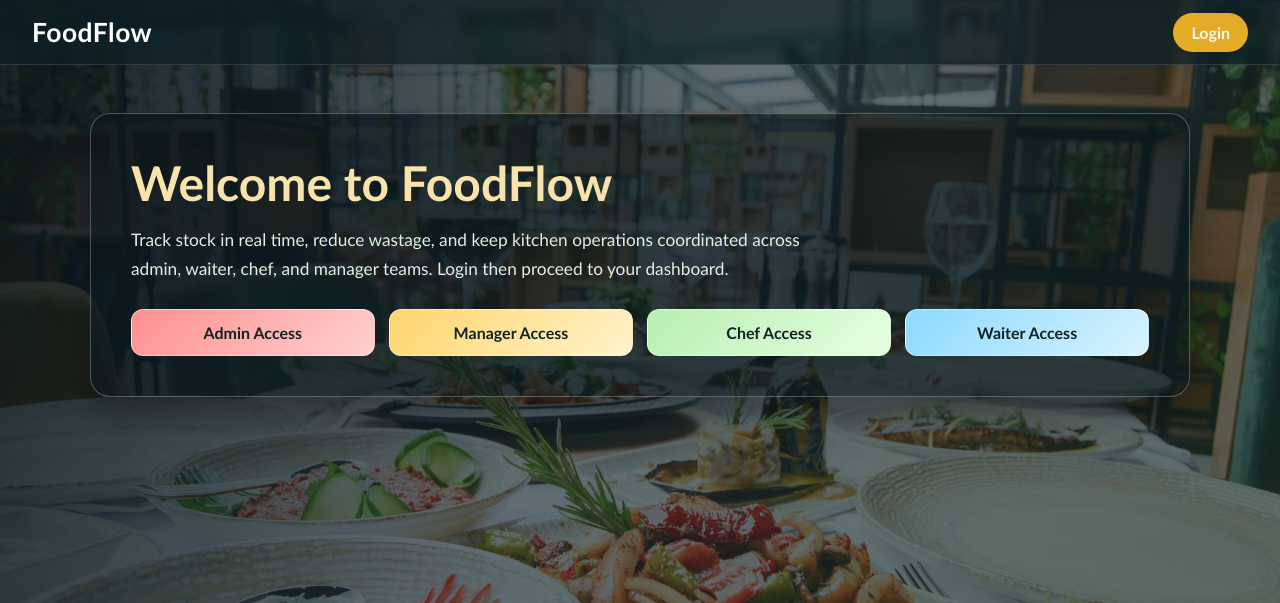
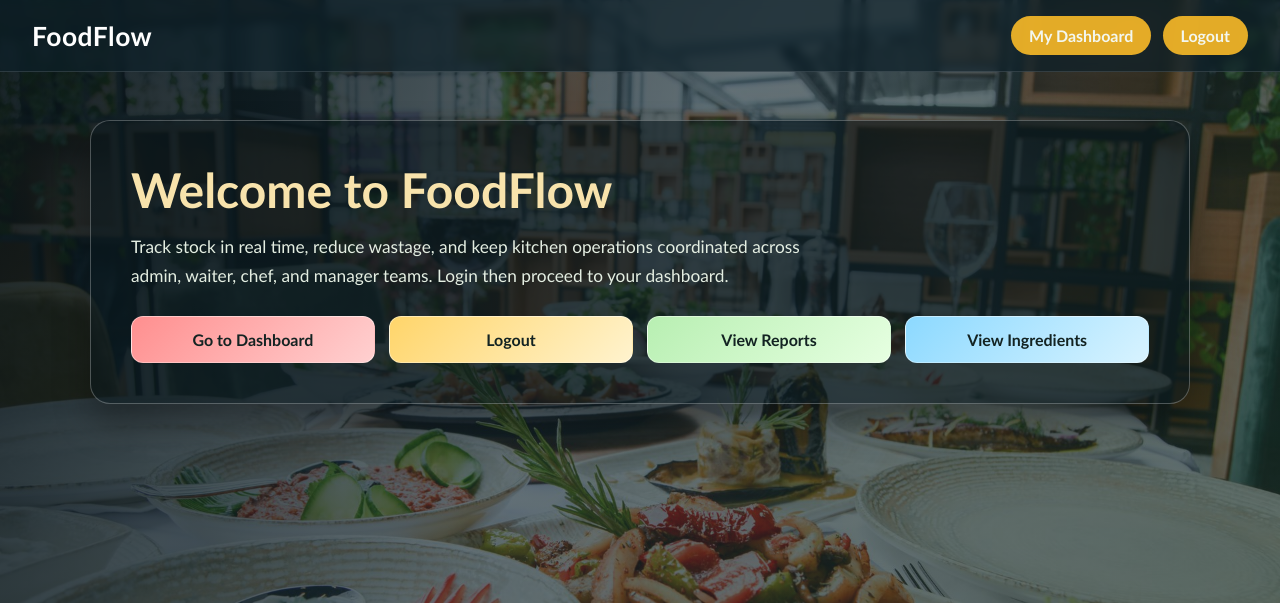
Before and after one commit to EGbbit/Digital-food-inventory-management-system, a PHP site: page /index.php in a window 1280 px wide. Shown: the top 603 px of the page. Run offline with PHP 8.4, Linux system fonts and the light colour scheme; the visitor is signed in with stand-in values (Sample User, id 1).

Commit message:
role based access

```diff
--- a/auth/login.php
+++ b/auth/login.php
@@ -4,6 +4,10 @@ require_once __DIR__ . '/../core/auth.php';
 
 $error = "";
 $info = "";
+
+if (isset($_SESSION['user_id']) && isset($_SESSION['role'])) {
+    redirect_by_role((string)$_SESSION['role']);
+}
 
 if (isset($_GET['msg']) && $_GET['msg'] === 'admin_creates_accounts') {
     $info = "Accounts are created by admin. Use the credentials provided to you.";
--- a/index.php
+++ b/index.php
@@ -1,5 +1,21 @@
 <?php
 // index.php - FoodFlow Landing Page
+require_once __DIR__ . '/core/auth.php';
+
+$isLoggedIn = isset($_SESSION['user_id']) && isset($_SESSION['role']);
+$dashboardLink = 'auth/login.php';
+
+if ($isLoggedIn) {
+    if ($_SESSION['role'] === 'admin') {
+        $dashboardLink = 'admin/admin_dashboard.php';
+    } elseif ($_SESSION['role'] === 'manager') {
+        $dashboardLink = 'roles/manager_dashboard.php';
+    } elseif ($_SESSION['role'] === 'waiter') {
+        $dashboardLink = 'roles/waiter_dashboard.php';
+    } else {
+        $dashboardLink = 'roles/chef_dashboard.php';
+    }
+}
 ?>
 <!DOCTYPE html>
 <html lang="en">
@@ -58,6 +74,12 @@
             padding: 10px 18px;
             border-radius: 999px;
             transition: transform 0.25s ease, box-shadow 0.25s ease;
+        }
+
+        .navbar-links {
+            display: flex;
+            gap: 0.7rem;
+            align-items: center;
         }
 
         .navbar-links a:hover {
@@ -160,7 +182,12 @@
     <nav class="navbar">
         <div class="navbar-brand">FoodFlow</div>
         <div class="navbar-links">
-            <a href="auth/login.php">Login</a>
+            <?php if ($isLoggedIn): ?>
+                <a href="<?php echo htmlspecialchars($dashboardLink); ?>">My Dashboard</a>
+                <a href="auth/logout.php">Logout</a>
+            <?php else: ?>
+                <a href="auth/login.php">Login</a>
+            <?php endif; ?>
         </div>
     </nav>
 
@@ -169,10 +196,17 @@
         <p>Track stock in real time, reduce wastage, and keep kitchen operations coordinated across admin, waiter, chef, and manager teams. Login then proceed to your dashboard.</p>
 
         <div class="access-grid">
-            <a href="auth/login.php?role=admin" class="role-access access-admin">Admin Access</a>
-            <a href="auth/login.php?role=manager" class="role-access access-manager">Manager Access</a>
-            <a href="auth/login.php?role=chef" class="role-access access-chef">Chef Access</a>
-            <a href="auth/login.php?role=waiter" class="role-access access-waiter">Waiter Access</a>
+            <?php if ($isLoggedIn): ?>
+                <a href="<?php echo htmlspecialchars($dashboardLink); ?>" class="role-access access-admin">Go to Dashboard</a>
+                <a href="auth/logout.php" class="role-access access-manager">Logout</a>
+                <a href="admin/inventory_reports.php" class="role-access access-chef">View Reports</a>
+                <a href="admin/ingredients.php" class="role-access access-waiter">View Ingredients</a>
+            <?php else: ?>
+                <a href="auth/login.php?role=admin" class="role-access access-admin">Admin Access</a>
+                <a href="auth/login.php?role=manager" class="role-access access-manager">Manager Access</a>
+                <a href="auth/login.php?role=chef" class="role-access access-chef">Chef Access</a>
+                <a href="auth/login.php?role=waiter" class="role-access access-waiter">Waiter Access</a>
+            <?php endif; ?>
         </div>
     </section>
 
```
